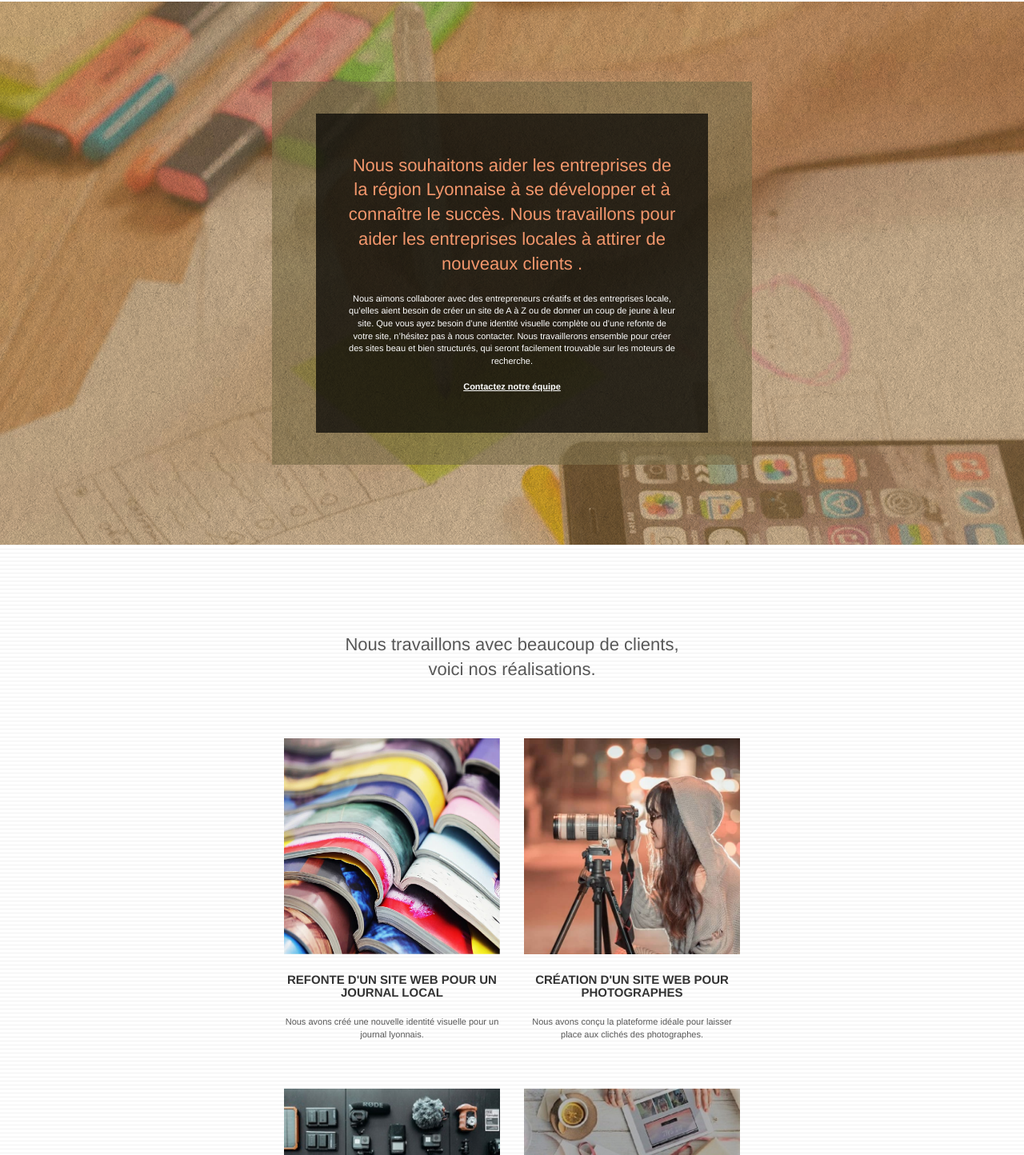
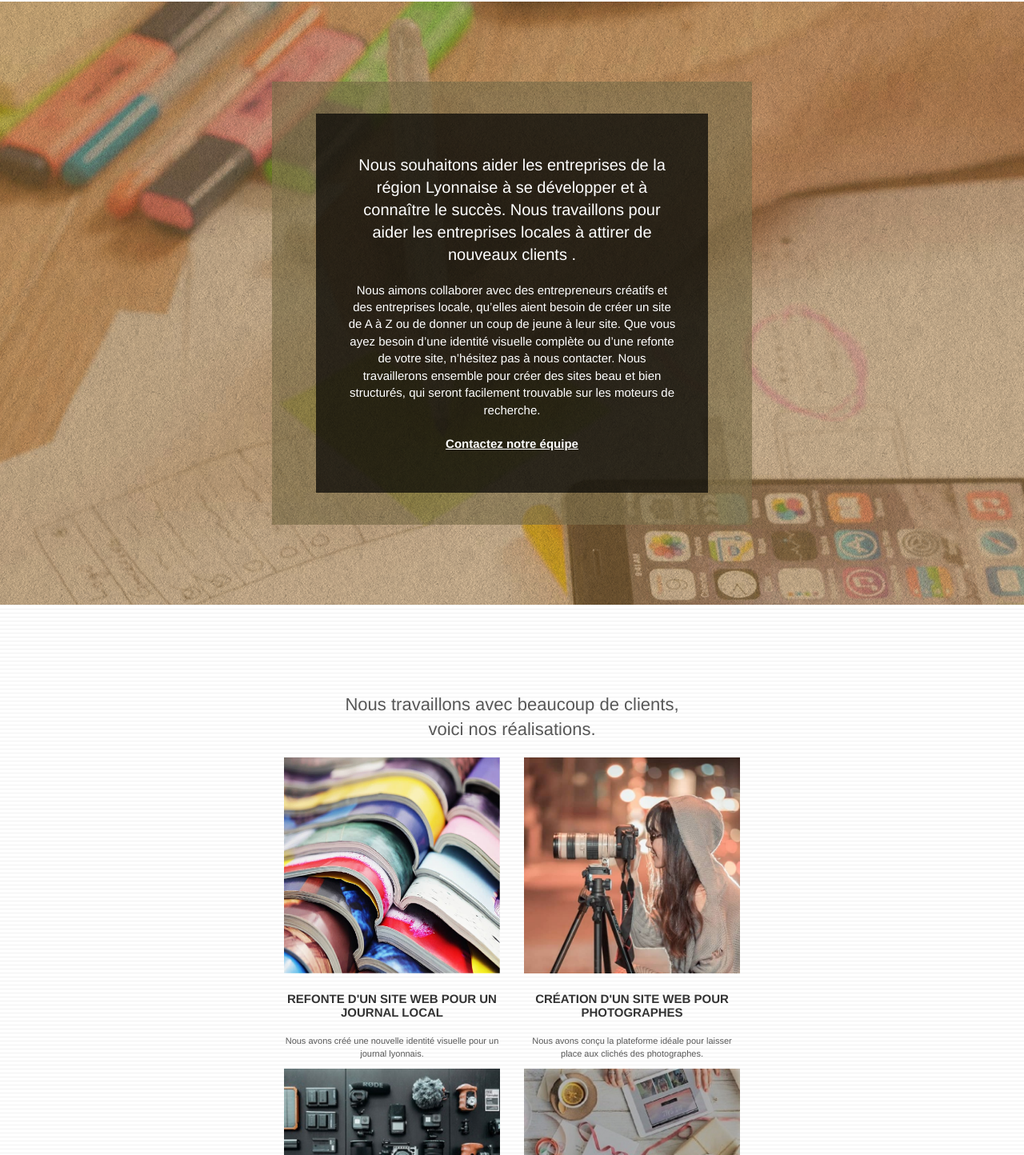
Before and after one commit to GeoffreyMatarin/MatarinGeoffrey_P4_05052021.github.io, a plain HTML site: page index.html in a window 1280 px wide. Shown: the part 1356-2800 px from the top of the page at 80% size. Drawn offline with Linux system fonts and the light colour scheme.

Commit message:
reglages sises etc

```diff
--- a/index.html
+++ b/index.html
@@ -225,7 +225,7 @@
 <div class="bloc bgc-dark-slate-blue bg-banniere d-bloc bloc-bg-texture texture-paper" id="bloc-5-cta">
 	<div class="container bloc-lg">
 		<div class="row">
-			<div class="back-black">
+			<div class="back-black back-back-bas">
 				<h2 class="mg-md text-center tc-white">
 					Prêt pour redonner vie à votre projet ?<br>Contactez notre équipe !
 				</h2>
--- a/style.css
+++ b/style.css
@@ -97,6 +97,10 @@ a:hover {
 .back-black{
     background-color: rgba(0, 0, 0, .7);
     padding: 40px;
+}
+.back-back-bas{
+    height: 250px;
+
 }
 .b-parallax {
     background-attachment: fixed;
@@ -686,6 +690,7 @@ p {
 .tight-width-whitespace {
     max-width: 600px;
     margin: auto auto auto auto;
+    font-size: 18px;
 }
 
 .h1 {
@@ -737,6 +742,7 @@ h4 {
 
 .white {
     color: #FFFFFF!important;
+    font-size: 15px;
 }
 
 .portfolio-thumb {
@@ -744,8 +750,8 @@ h4 {
 }
 
 .portfolio-row {
-    margin-bottom: 44px;
-    margin-top: 50px;
+    margin-bottom: 0px;
+    margin-top: 0px;
 }
 
 .avatar {
@@ -775,7 +781,8 @@ h4 {
 }
 
 .tc-white {
-    color: #F3976C!important;
+    color: #FFFFFF!important;
+    font-size: 20px;
 }
 
 .btn-atomic-tangerine {
@@ -980,7 +987,7 @@ h4 {
     .bloc-xxl,
     .bloc-xl,
     .bloc-lg {
-        padding: 40px 0;
+
     }
     .bloc-sm,
     .bloc-md {
```
